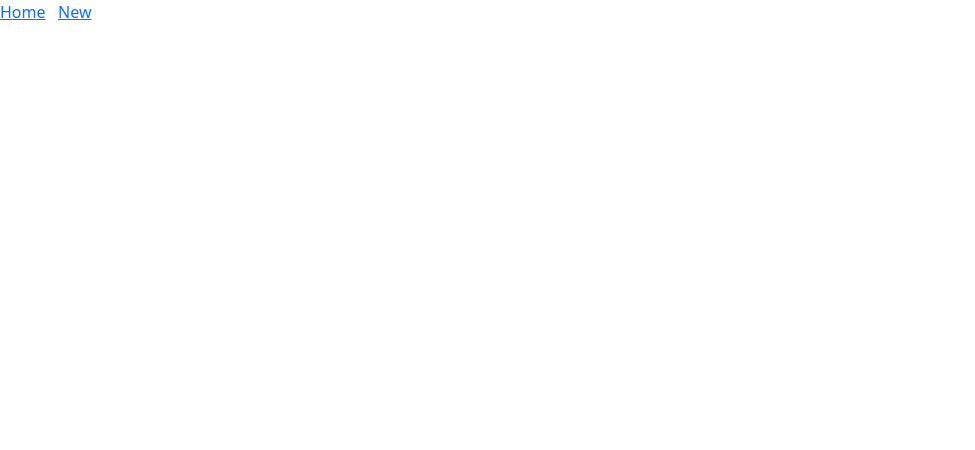
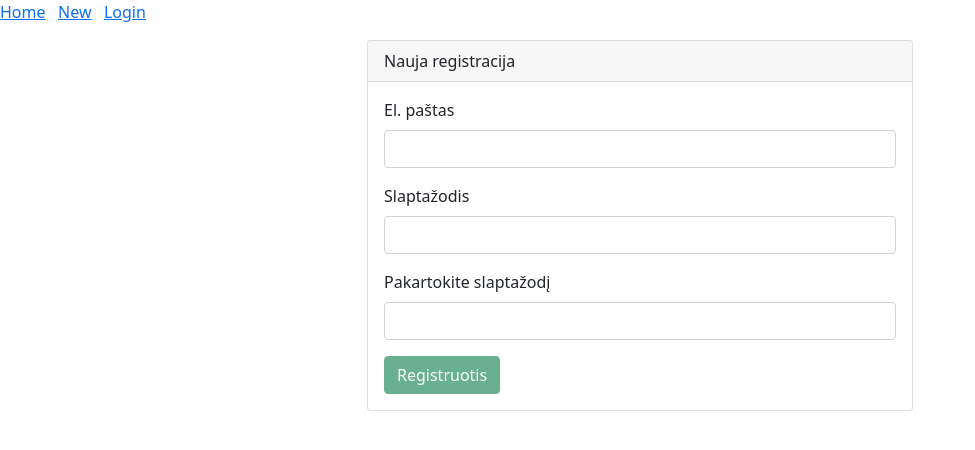
Before and after one commit to RytisTam/angular_prac_crud, an Angular app: page /login in a window 1280 px wide. Before the commit this address led to /. Shown: the top 450 px of the page, without its empty margins (0-975 px from the left). Built offline with nearby package versions, Linux system fonts and the light colour scheme.

Commit message:
+ Registration/Authentication

```diff
--- a/src/app/app-routing.module.ts
+++ b/src/app/app-routing.module.ts
@@ -1,5 +1,6 @@
 import { NgModule } from '@angular/core';
 import { RouterModule, Routes } from '@angular/router';
+import { AuthComponent } from './components/auth/auth.component';
 import { HomeComponent } from './components/home/home.component';
 import { NewRegistrationComponent } from './components/new-registration/new-registration.component';
 import { UpdateRegistrationComponent } from './components/update-registration/update-registration.component';
@@ -8,6 +9,7 @@ const routes: Routes = [
   {path:'', component:HomeComponent},
   {path:'new', component:NewRegistrationComponent},
   {path:'update/:id', component:UpdateRegistrationComponent},
+  {path:'login', component:AuthComponent},
 ];
 
 @NgModule({
--- a/src/app/app.module.ts
+++ b/src/app/app.module.ts
@@ -9,6 +9,7 @@ import { NewRegistrationComponent } from './components/new-registration/new-regi
 import { FormsModule } from '@angular/forms';
 import { AgeValidatorDirective } from './directives/age-validator.directive';
 import { UpdateRegistrationComponent } from './components/update-registration/update-registration.component';
+import { AuthComponent } from './components/auth/auth.component';
 
 @NgModule({
   declarations: [
@@ -17,7 +18,8 @@ import { UpdateRegistrationComponent } from './components/update-registration/up
     HomeComponent,
     NewRegistrationComponent,
     AgeValidatorDirective,
-    UpdateRegistrationComponent
+    UpdateRegistrationComponent,
+    AuthComponent
   ],
   imports: [
     BrowserModule,
--- /dev/null
+++ b/src/app/components/auth/auth.component.html
@@ -0,0 +1,38 @@
+<div class="row">
+    <div class="col-md-6 offset-md-3 col-xs-12">
+        <div class="card">
+            <div class="card-header">
+                Nauja registracija
+            </div>
+            <div class="card-body">
+                <form (ngSubmit)="onSubmit(f)" #f="ngForm">
+                    <div class="mb-3">
+                        <label for="" class="form-label">El. paštas</label>
+                        <input type="email" ngModel name="email" id="" class="form-control" #email="ngModel" email required>
+                        <span class="form-text" *ngIf="!email.valid && email.touched">Įveskit realų el. pašto adresą.</span>
+                    </div>
+                    <div class="mb-3">
+                        <label for="" class="form-label">Slaptažodis</label>
+                        <input type="password" ngModel name="password" id="" class="form-control" #password="ngModel" minlength=6 required>
+                        <span class="form-text" *ngIf="!password.valid && password.touched && password.value.length < 6">Slaptažodis negali būti trumpesnis nei 6 simboliai.</span>
+                    </div>
+                    <div class="mb-3">
+                        <label for="" class="form-label">Pakartokite slaptažodį</label>
+                        <input type="password" ngModel name="passwordRepeat" id="" class="form-control" #passwordRepeat="ngModel" pattern="{{ password.value }}" required>
+                        <span class="form-text" *ngIf="!passwordRepeat.valid && passwordRepeat.touched">Slaptažodžiai nesutampa.</span>
+                    </div>
+                    <div>
+                        <button type="submit" class="btn btn-success" [disabled]="!f.valid">Registruotis</button>
+                    </div>
+                </form>
+                <div class="mt-3 alert alert-success" role="alert" *ngIf="this.authSuccess == true">
+                    Vartotojas užregistruotas. <a [routerLink]="['/']">Prisijungti!</a>
+                </div>
+                <div class="mt-3 alert alert-danger" role="alert" *ngIf="this.authSuccess == false">
+                    Nepavyko užregistruoti vartotojo.
+                </div>
+            </div>
+
+        </div>
+    </div>
+</div>
--- /dev/null
+++ b/src/app/components/auth/auth.component.ts
@@ -0,0 +1,35 @@
+import { Component, OnInit } from '@angular/core';
+import { NgForm } from '@angular/forms';
+import { Router } from '@angular/router';
+import { AuthService } from 'src/app/services/auth.service';
+
+@Component({
+  selector: 'app-auth',
+  templateUrl: './auth.component.html',
+  styleUrls: ['./auth.component.css']
+})
+export class AuthComponent implements OnInit {
+
+  public authSuccess?:boolean;
+
+  constructor(private auth:AuthService, private router:Router) { }
+
+  ngOnInit(): void {
+  }
+
+  public onSubmit(form:NgForm){
+    const email:String=form.value.email;
+    const password:String=form.value.password;
+
+    this.auth.register(email, password).subscribe({
+      next:(response)=>{
+        this.authSuccess = true;
+      },
+      error:(error)=>{
+        this.authSuccess = false;
+      }
+    })
+
+  }
+
+}
--- a/src/app/components/navigation/navigation.component.html
+++ b/src/app/components/navigation/navigation.component.html
@@ -1 +1 @@
-<a routerLink="/">Home</a> &nbsp; <a routerLink="/new">New</a>
+<a routerLink="/">Home</a> &nbsp; <a routerLink="/new">New</a> &nbsp; <a routerLink="/login">Login</a>
--- /dev/null
+++ b/src/app/models/authResponseData.ts
@@ -0,0 +1,12 @@
+export class AuthResponseData {
+    constructor (
+        private kind:String,
+        private idToken:String,
+        private email:String,
+        private refreshToken:String,
+        private expiresIn:String,
+        private localId:String,
+     ) {
+
+}
+}
--- /dev/null
+++ b/src/app/services/auth.service.ts
@@ -0,0 +1,20 @@
+import { HttpClient } from '@angular/common/http';
+import { Injectable } from '@angular/core';
+import { AuthResponseData } from '../models/authResponseData';
+
+@Injectable({
+  providedIn: 'root'
+})
+export class AuthService {
+
+  constructor(private http:HttpClient) { }
+
+  public register(email:String, password:String){
+    return this.http.post<AuthResponseData>('https://identitytoolkit.googleapis.com/v1/accounts:signUp?key=AIzaSyBcNsrxwJkjqwgpgguJtVHxVVwCBN6THT0',{
+      email:email,
+      password:password,
+      returnSecureToken:true
+    })
+  }
+
+}
```
Also changed, not shown: src/app/components/auth/auth.component.css (added), 2 other files (tests, documents, lock files or other folders).
